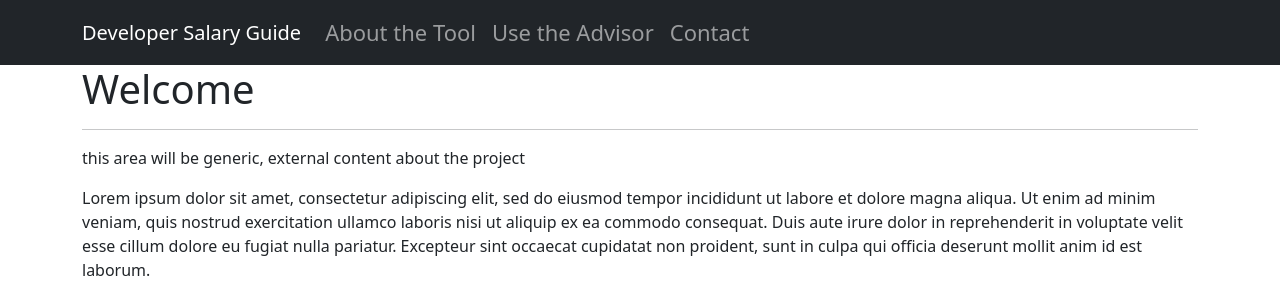
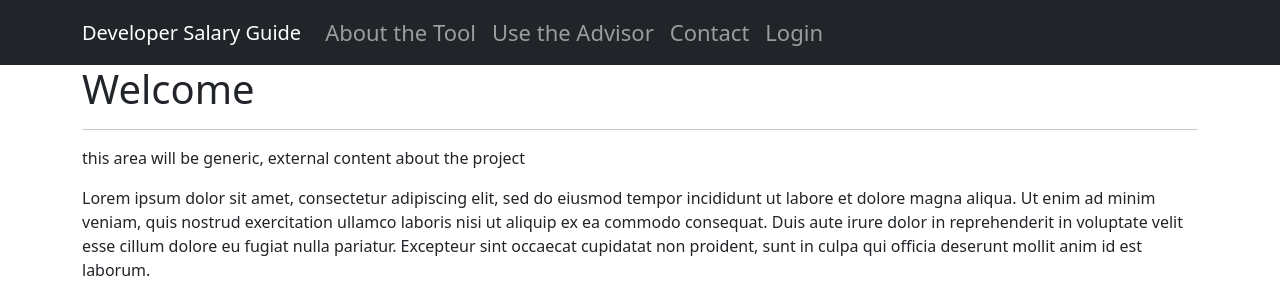
Before and after one commit to triple-crown-consulting/developer-salary-guide, a Flask app: page / in a window 1280 px wide. Shown: the top 300 px of the page. Run offline with Flask 2, Linux system fonts and the light colour scheme; parts of the project's set-up code (start-up, migrations or seed data) failed here and were passed over.

Commit message:
Working on frontend styling

```diff
--- a/templates/base.html
+++ b/templates/base.html
@@ -36,6 +36,19 @@
           <li class="nav-item">
             <a class="nav-link" href="/contact">Contact</a>
           </li>
+
+             {% if current_user.is_authenticated %}
+{#        <a class="btn btn-primary" href="/logout">Logout</a>#}
+                <li class="nav-item">
+            <a class="nav-link" href="/logout">Logout</a>
+          </li>
+{% else %}
+                         <li class="nav-item">
+            <a class="nav-link" href="/login">Login</a>
+          </li>
+{#        <a class="btn btn-primary" href="/login">Login</a>#}
+{% endif %}
+
         </ul>
       </div>
     </div>
```
